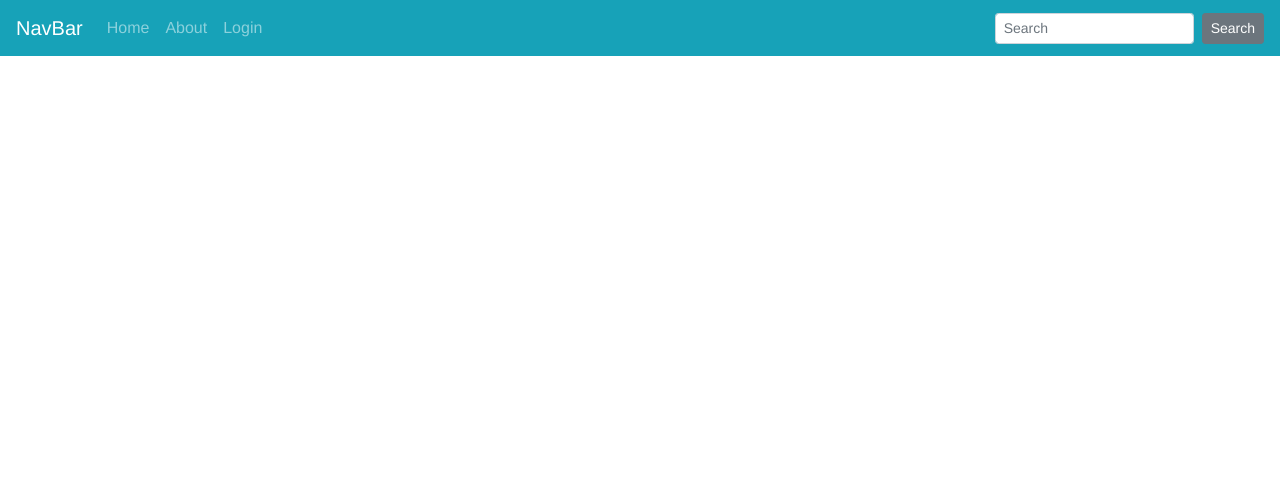
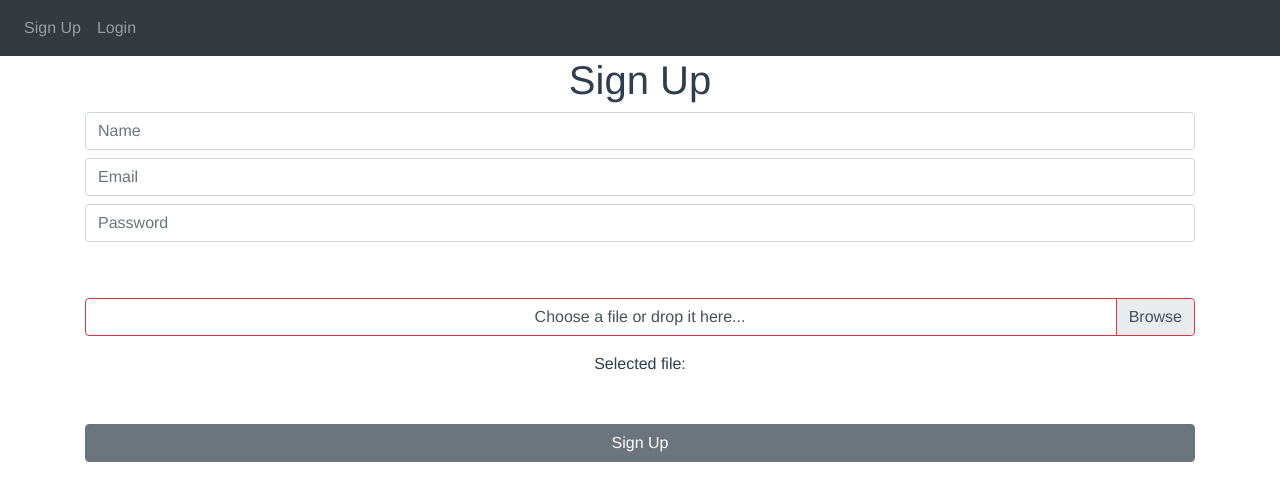
Before and after one commit to EdnGG/mevn-bluuweb-udemy, a Vue app: page /signup in a window 1280 px wide. Shown: the top 500 px of the page. Built offline with nearby package versions, Linux system fonts and the light colour scheme.

Commit message:
working on upload user image

```diff
--- a/src/App.vue
+++ b/src/App.vue
@@ -3,15 +3,17 @@
     <!--  -->
 
     <div>
-      <b-navbar toggleable="md" type="dark" variant="info">
-        <b-navbar-brand href="#">NavBar</b-navbar-brand>
+      <b-navbar toggleable="md" type="dark" variant="dark">
+        <!-- <b-navbar-brand href="#">Todo Notes</b-navbar-brand> -->
 
         <b-navbar-toggle target="nav-collapse"></b-navbar-toggle>
 
         <b-collapse id="nav-collapse" is-nav>
           <b-navbar-nav>
-            <b-nav-item to="/">Home</b-nav-item>
-            <b-nav-item to="/about">About</b-nav-item>
+            <b-nav-item to="/"
+            v-if="estaActivo">Profile</b-nav-item>
+            <b-nav-item to="/signup"
+            v-if="!estaActivo">Sign Up</b-nav-item>
             <b-nav-item to="/login" v-if="!estaActivo">Login</b-nav-item>
             <b-nav-item to="/notas" v-if="estaActivo">Notes</b-nav-item>
           </b-navbar-nav>
@@ -19,22 +21,23 @@
           <!-- Right aligned nav items -->
           <b-navbar-nav class="ml-auto">
             <b-nav-form>
-              <b-form-input
+              <!-- <b-form-input
                 size="sm"
                 class="mr-sm-2"
                 placeholder="Search"
               ></b-form-input>
               <b-button size="sm" class="my-2 my-sm-0" type="submit"
                 >Search</b-button
-              >
+              > -->
             </b-nav-form>
 
             <b-nav-item-dropdown right v-if="estaActivo">
               <!-- Using 'button-content' slot -->
               <template v-slot:button-content>
-                <em>User</em>
+                <!-- <em>User</em> -->
+                <em>{{usuarioDB.data.nombre}}</em>
               </template>
-              <b-dropdown-item href="#">Profile</b-dropdown-item>
+              <b-dropdown-item to="/">Profile</b-dropdown-item>
               <b-dropdown-item @click="cerrarSesion()"
                 >Sign Out</b-dropdown-item
               >
@@ -51,13 +54,14 @@
 </template>
 
 <script>
-import { mapActions, mapGetters } from "vuex";
+import { mapActions, mapGetters, mapState } from "vuex";
 export default {
   methods: {
     ...mapActions(["cerrarSesion", "leerToken"]),
   },
   computed: {
     ...mapGetters(["estaActivo"]),
+    ...mapState(["usuarioDB"])
   },
   created() {
     this.leerToken();
--- a/src/router/index.js
+++ b/src/router/index.js
@@ -13,9 +13,9 @@ const routes = [
     component: Home
   },
   {
-    path: '/about',
-    name: 'About',
-    component: () => import(/* webpackChunkName: "about" */ '../views/About.vue')
+    path: '/signup',
+    name: 'signup',
+    component: () => import(/* webpackChunkName: "about" */ '../views/SignUp.vue')
   },
   {
     path: '/notas',
@@ -38,11 +38,23 @@ const router = new VueRouter({
 })
 
 router.beforeEach((to, from, next) => {
+  console.log(next())
   const rutaProtegida = to.matched.some(record => record.meta.requireAuth)
   if (rutaProtegida && store.state.token === '') {
-    next({ name: 'login' })
-  } else {
-    next()
+    console.log('login')
+    return next({ name: 'login' })
+    // next({ name: 'notas' })
+    // Aqui se me ocurre meter un if para validar si el usuariohace un sign-up
+  }
+  // if (rutaProtegida) {
+  //   console.log('notas')
+  //   return next({ name: 'notas' })
+  //   // next()
+  // }
+  else {
+    console.log('next')
+    // console.log(localStorage.getItem('token'))
+    return next()
   }
 })
 
--- a/src/views/About.vue
+++ b/src/views/About.vue
@@ -1,6 +1,6 @@
 <template>
   <div class="about">
-    <h1>This is an about page</h1>
+    <h1>About</h1>
     <router-link
       class="btn btn-primary btn-block"
       :to="{ query: { seccion: 1 } }"
@@ -23,6 +23,8 @@ export default {
       // handler(newVal, oldVal)
       handler(seccion) {
         console.log(`Seccion a cambiado: ${seccion}`);
+        console.log()
+
       },
     },
   },
--- a/src/views/Home.vue
+++ b/src/views/Home.vue
@@ -1,18 +1,46 @@
 <template>
-  <div class="home">
-    <img alt="Vue logo" src="../assets/logo.png">
-    <HelloWorld msg="Welcome to Your Vue.js App"/>
+  <div>
+  <b-img center
+  class="mt-5 mb-2"
+  v-bind="mainProps"
+  src="https://picsum.photos/125/125/?image=55"  rounded="circle" alt="Center image"></b-img>
+    <br>
+    <h1>{{usuarioDB.data.nombre}}</h1>
+    <h2>{{usuarioDB.data.email}}</h2>
+    <br>
+    <h3>Role: {{usuarioDB.data.role}}</h3>
+    <p>Role: {{usuarioDB}}<p>
+    <div>
+
+    <p class="home__date--member">Member sice: {{usuarioDB.data.date}}</p>
+    </div>
   </div>
 </template>
 
 <script>
-// @ is an alias to /src
-import HelloWorld from '@/components/HelloWorld.vue'
+import {mapState} from 'vuex'
+  export default {
+    data() {
+      return {
+       mainProps: {
+         width: 300, height: 300
+       }
+      }
+    },
+    computed: {
+      ...mapState(["usuarioDB"])
+    },
+    methods: {
 
-export default {
-  name: 'Home',
-  components: {
-    HelloWorld
+    }
   }
+</script>
+
+<style scoped>
+.home__date--member{
+  display: flex;
+  margin-left: 20px;
+  padding-top: 7%;
+  font-weight: bold;
 }
-</script>
+</style>
--- a/src/views/Notas.vue
+++ b/src/views/Notas.vue
@@ -1,5 +1,5 @@
 <template>
-  <div class="container">
+  <div class="container py-4" >
     <h1>Notes</h1>
     <b-alert
       :show="dismissCountDown"
@@ -16,13 +16,13 @@
       <input
         type="text"
         class="form-control my-2"
-        placeholder="name"
+        placeholder="Note's name"
         v-model="notaEditar.nombre"
       />
       <input
         type="text"
         class="form-control my-2"
-        placeholder="description"
+        placeholder="Note's description"
         v-model="notaEditar.description"
       />
       <b-button type="submit" class="btn-warning my-2 mx-4">Edit</b-button>
@@ -32,20 +32,20 @@
     </form>
 
     <form @submit.prevent="agregarNota()" v-if="!editar">
-      <h3>Add new note</h3>
+      <h3>Type new note</h3>
       <input
         type="text"
         class="form-control my-2"
-        placeholder="name"
+        placeholder="Note's name"
         v-model="nota.nombre"
       />
       <input
         type="text"
         class="form-control my-2"
-        placeholder="description"
+        placeholder="Note's description"
         v-model="nota.description"
       />
-      <b-button type="submit" class="btn-success mb-2 btn-block">Add</b-button>
+      <b-button type="submit" class="btn-ligth mb-2 btn-block">Add</b-button>
     </form>
     <table class="table">
       <thead>
@@ -65,7 +65,7 @@
           <td>{{ item.date }}</td>
           <td>
             <b-button
-              class="btn-warning btn-sm mx-2"
+              class="btn-warning btn-sm mb-2"
               @click="activarEdicion(item._id)"
               >Edit</b-button
             >
@@ -73,7 +73,7 @@
               >probando alerta</b-button
             > -->
             <b-button
-              class="btn-danger btn-sm mx-2"
+              class="btn-danger btn-sm  "
               @click="eliminarNota(item._id)"
               >Delete</b-button
             >
--- /dev/null
+++ b/src/views/SignUp.vue
@@ -0,0 +1,80 @@
+<template>
+  <div class="container">
+    <h1>Sign Up</h1>
+    <form @submit.prevent="signUp">
+      <input
+        type="text"
+        placeholder="Name"
+        class="form-control my-2"
+        v-model="usuario.nombre"
+      />
+      <input
+        type="email"
+        placeholder="Email"
+        class="form-control my-2"
+        v-model="usuario.email"
+      />
+      <input
+        type="text"
+        placeholder="Password"
+        class="form-control my-2"
+        v-model="usuario.pass"
+      />
+      <div class="py-5">
+      <b-form-file
+      v-model="usuario.image"
+      :state="Boolean(usuario.image)"
+      placeholder="Choose a file or drop it here..."
+      drop-placeholder="Drop file here..."
+    ></b-form-file>
+    <div class="mt-3">Selected file: {{ usuario.image ? usuario.image.name : '' }}</div>
+      </div>
+      <b-button class="btn-block" type="submit">Sign Up</b-button>
+    </form>
+    <!-- <div v-if="mensaje != ''">
+      <p>{{ mensaje }}</p>
+    </div> -->
+  </div>
+</template>
+
+<script>
+import { mapActions } from "vuex";
+export default {
+data(){
+  return{
+    usuario: {
+      nombre: '',
+      email: '',
+      pass: '',
+      image: null,
+      }
+  }
+},
+methods: {
+  ...mapActions(["guardarUsuario"]),
+  signUp(){
+
+    console.log(this.usuario);
+      this.axios
+      // ruta del API
+        .post("/signup", this.usuario)
+        .then((res) => {
+          console.log(res);
+          const token = res.data.token;
+          this.guardarUsuario(token);
+          this.$router.push({ name: "notas" });
+        })
+        .catch((e) => {
+          console.log(e);
+          this.mensaje = e.response.data.mensaje;
+        });
+
+  }
+},
+
+}
+</script>
+
+<style>
+
+</style>
```
